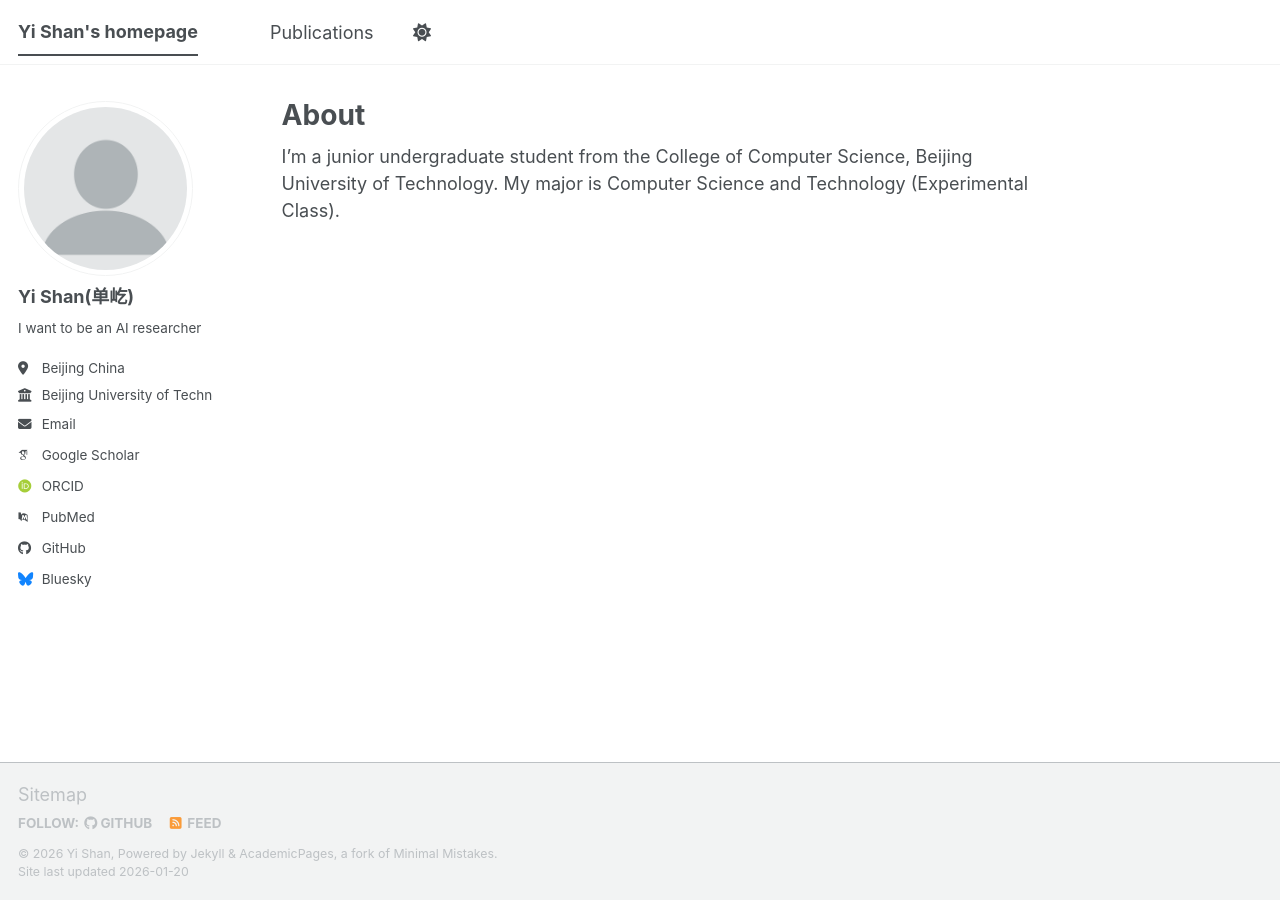
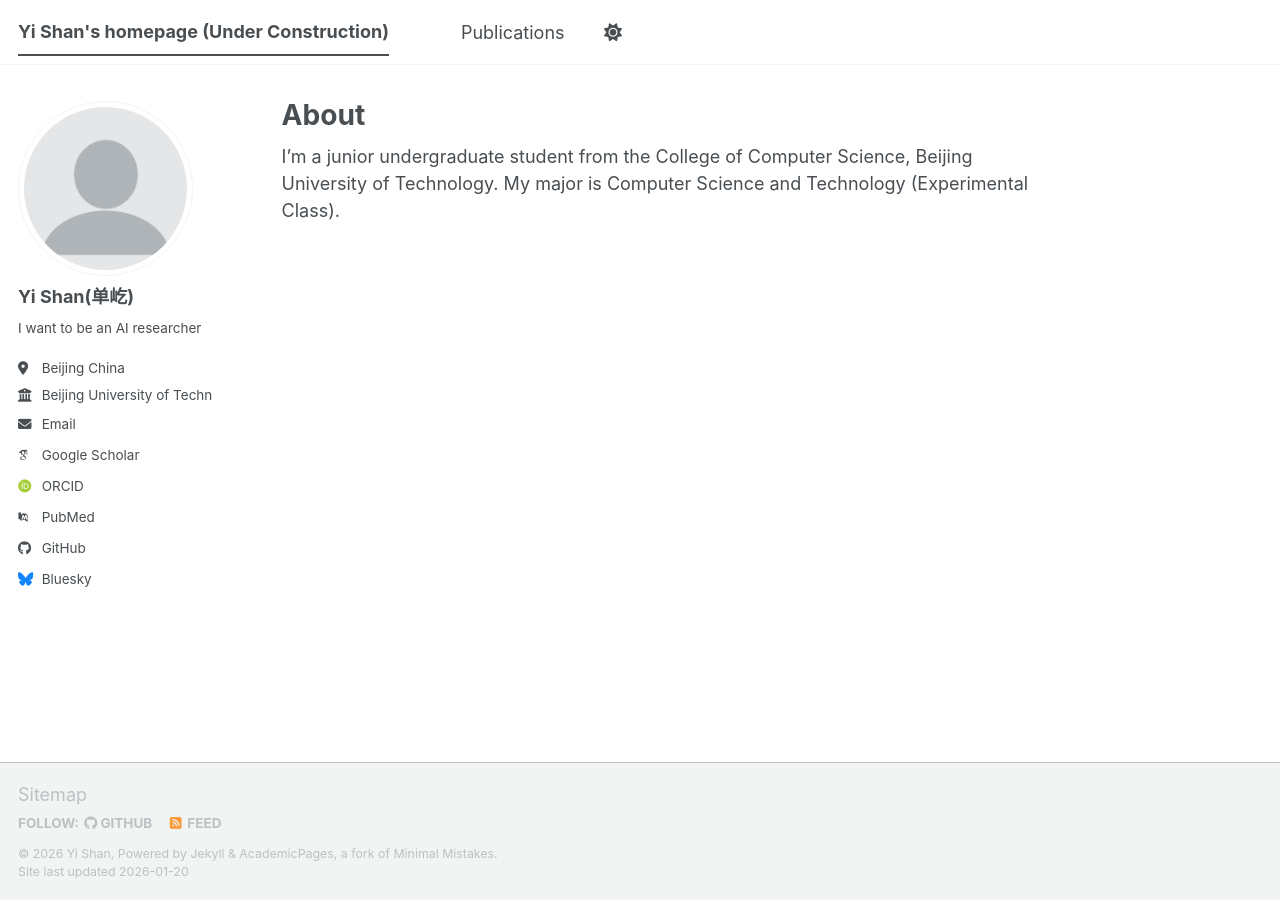
Before and after one commit to YiShan05/yishan05.github.io, a Jekyll site: the page built from _pages/about.md, in a window 1280 px wide. Built offline with Jekyll 4.4.1, drawn with Linux system fonts in a browser that asks for light colours; some web fonts are replaced; a script bundle is joined from its source files by our own code; library files that are not in the unit come from our copies.

Commit message:
Update _config.yml

```diff
--- a/_config.yml
+++ b/_config.yml
@@ -9,7 +9,7 @@
 # Basic Site Settings
 locale                   : "en-US"
 site_theme               : "default" # The available themes options are "default", "air", "sunrise", "mint", "dirt" and "contrast"
-title                    : "Yi Shan's homepage"
+title                    : "Yi Shan's homepage (Under Construction)"
 title_separator          : "-"
 name                     : &name "Yi Shan"
 description              : &description "Yi Shan's academic portfolio"   # Update this with a general description of your site, this is the default if not overridden by a page
```
